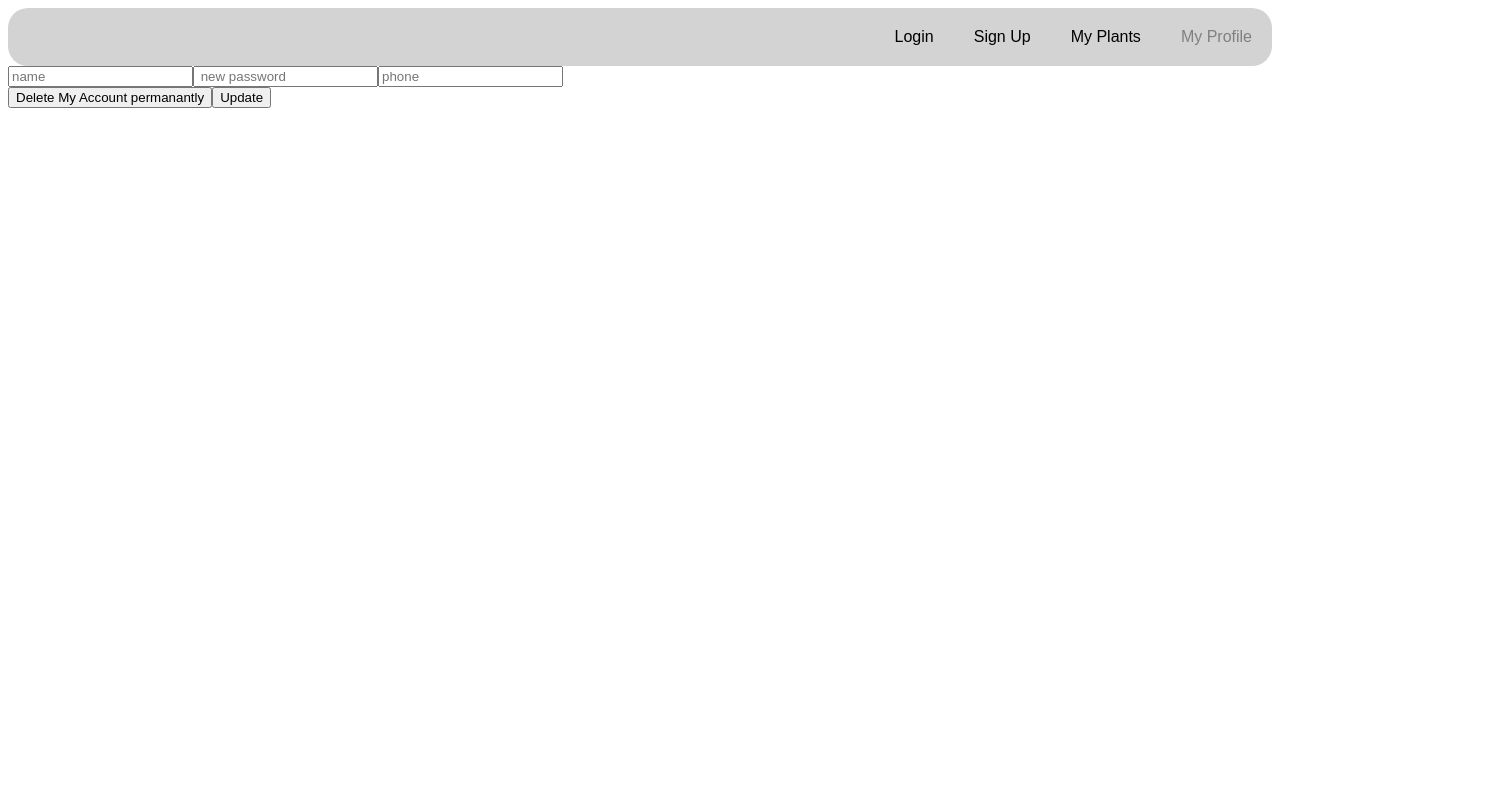
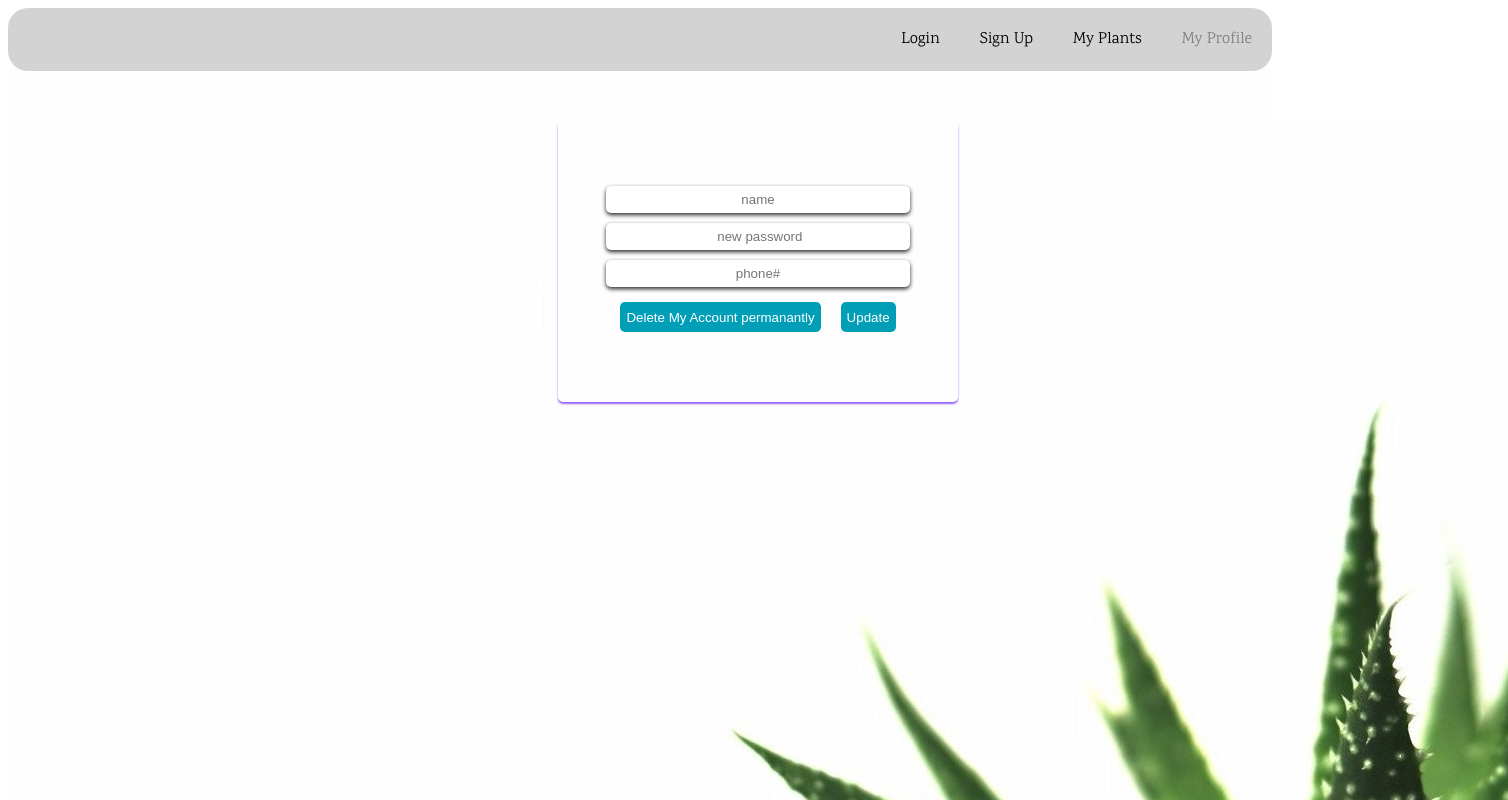
Before and after one commit to Water-My-Plants-BW/FE, a React (Create React App) app in the folder sprout/: page /profile in a window 1280 px wide. Shown: the top 800 px of the page, 1508 px wide, since content can reach past the window. Built offline with nearby package versions, Linux system fonts and the light colour scheme; no server answers; sample sign-in values are in the browser's storage.

Commit message:
styling + components in place + ready to deploy

```diff
--- a/sprout/public/index.html
+++ b/sprout/public/index.html
@@ -10,6 +10,8 @@
       content="Web site created using create-react-app"
     />
     <link rel="apple-touch-icon" href="%PUBLIC_URL%/logo192.png" />
+    <link rel="stylesheet" href="https://fonts.googleapis.com/css?family=Karma">
+    <link rel="stylesheet" href="https://cdnjs.cloudflare.com/ajax/libs/font-awesome/4.7.0/css/font-awesome.min.css">
     <!--
       manifest.json provides metadata used when your web app is installed on a
       user's mobile device or desktop. See https://developers.google.com/web/fundamentals/web-app-manifest/
--- a/sprout/src/App.js
+++ b/sprout/src/App.js
@@ -7,7 +7,7 @@ import PlantPage from './components/PlantPage';
 import Signup from './components/Signup';
 import User from './components/User';
 import NavBar from './components/Navbar';
-import Background from './images/plantimg.jpg';
+import Background from './img/user.jpg';
 
 function App() {
   return (
@@ -25,11 +25,16 @@ function App() {
     </AppWrapper>
   );
 }
-
+// font-family: 'Gotham SSm A', 'Gotham SSm B', sans-serif;
 const AppWrapper = styled.div`
+background-image: url(${Background});
+background-repeat: repeat;
+background-position: center;
 width: 100%;
+height: 1000px;
 margin: 0;
-font-family: 'Gotham SSm A', 'Gotham SSm B', sans-serif;
+outline: none;
+font-family: "Karma", sans-serif ;
 
 `
 export default App;
--- a/sprout/src/components/PlantList.js
+++ b/sprout/src/components/PlantList.js
@@ -1,5 +1,6 @@
 import React, { useState, useEffect } from "react";
 import styled from "styled-components";
+import { useHistory } from 'react-router-dom';
 import { axiosWithAuth } from "../utils/axiosWithAuth";
 import * as yup from "yup";
 import Input from "./Input";
@@ -19,6 +20,7 @@ const PlantList = ({ plants, updatePlants }) => {
   const [newPlant, setNewPlant] = useState(initialPlant);
   const [errors, setErrors] = useState({...initialPlant})
   const [buttonDisabled, setButtonDisabled] = useState(true);
+  const history = useHistory()
   let id = localStorage.getItem('userId')
 
    //Schema for validation
@@ -78,6 +80,7 @@ const PlantList = ({ plants, updatePlants }) => {
       axiosWithAuth().get(`https://lambda-sprout.herokuapp.com/users/${id}/plants`)
       .then(response => {
         updatePlants(response.data)
+        setEditing(false)
       })
       .catch(error => console.log(error))
     })
@@ -106,39 +109,42 @@ const PlantList = ({ plants, updatePlants }) => {
     event.preventDefault();
     axiosWithAuth().post(`https://lambda-sprout.herokuapp.com/users/${id}/plants`, newPlant)
     .then(response => {
-      updatePlants(response.data)
+      const updatedPlants = [...plants, response.data]
+      updatePlants(updatedPlants)
       setNewPlant(initialPlant);
     })
     .catch(error => console.log(error))
   }
-
+  console.log(plants)
   return (
     <div>
+      <ListWrapper>
       <h1 className="plantsdisplay">Your Plants</h1>
       <ul>
-        {plants.map(plant => (
+      {plants.length < 1 ? (<div>LOADING</div>) : (plants.map(plant => (
           <li key={plant.id} onClick={() => editPlant(plant)}>
             <span>
               <span className="delete" onClick={e => {
-                    e.stopPropagation();
+                    // e.stopPropagation();
                     deletePlant(plant)
                   }
                 }>
                   x
               </span>{" "}
-              {plant.id}
+              {plant.nickname}
             </span>
           </li>
-        ))}
+      )))}
       </ul>
+
       {editing && (
-        <form onSubmit={saveEdit}>
+        <form className="editform" onSubmit={saveEdit}>
           <legend>edit plant</legend>
           <label>
             plant nickname:
             <input
               onChange={e =>
-                setPlantToEdit({ ...plantToEdit, plant: e.target.value })
+                setPlantToEdit({ ...plantToEdit, nickname: e.target.value })
               }
               value={plantToEdit.nickname}
             />
@@ -171,8 +177,10 @@ const PlantList = ({ plants, updatePlants }) => {
             <button type="submit">save</button>
             <button onClick={() => setEditing(false)}>cancel</button>
           </div>
+
         </form>
       )}
+      </ListWrapper>
 
       <form onSubmit={submitNewPlant}>
       <AddWrapper>
@@ -192,23 +200,46 @@ const PlantList = ({ plants, updatePlants }) => {
   );
 };
 
+const ListWrapper = styled.div`
+
+   width: 100%;
+   height: 250px;
+   display: flex;
+   font-family: 'Gotham SSm A', 'Gotham SSm B', sans-serif;
+   justify-content: center;
+   border-radius: 10px;
+   font-family: "Karma", sans-serif;
+   @media(max-width: 600px){
+    width: 100%;
+}
+h1{
+  margin-top: 50px;
+}
+
+`;
+
 const AddWrapper = styled.div`
    width: 100%;
-   height: 500px;
+   height: 100%;
    display: flex;
    font-family: 'Gotham SSm A', 'Gotham SSm B', sans-serif;
    justify-content: center;
    align-items: center;
-
-
+   border-radius: 10px;
+   font-family: "Karma", sans-serif;
+   @media(max-width: 600px){
+    width: 100%;
+}
    .innerWrapper{
     width: 40%;
-    margin-top: 2rem;
+    margin-bottom: 40px;
     padding: 4rem;
     background: gray;
     color: lightgray;
     box-sizing: border-box;
-
+    @media(max-width: 800px){
+     width: 100%;
+  }
    }
 
    .input{
@@ -222,6 +253,9 @@ const AddWrapper = styled.div`
      outline: none;
      line-height: normal;
      box-shadow: none;
+     @media(max-width: 800px){
+      width: 100%;
+  }
      :focus{
        border-bottom: 1px solid cyan;
      }
--- a/sprout/src/components/Signup.js
+++ b/sprout/src/components/Signup.js
@@ -2,6 +2,7 @@ import React, { useState, useEffect } from "react";
 import * as yup from "yup";
 import axios from 'axios';
 import { Button } from 'reactstrap';
+import Navbar from './Navbar'
 
 const signUpSchema = yup.object().shape({
   username: yup.string().min(6,"minimum of 6 characters required").required("Username is a required field"),
--- a/sprout/src/components/User.js
+++ b/sprout/src/components/User.js
@@ -1,46 +1,53 @@
 import React from "react";
 import axios from "axios";
+import styled from "styled-components";
 import { withRouter } from "react-router-dom";
+import img from "../img/user.jpg"
+
 class User extends React.Component {
   constructor(props) {
     super(props);
     this.state = {
       username: "",
-      id: "",
-      phone: "",
+      phoneNumber: "",
       password: "",
     };
   }
   componentDidMount() {
-    let id = localStorage.getItem(`id`);
-    const url = `https://lambda-sprout.herokuapp.com/api/user/${id}`;
+    let id = localStorage.getItem(`userId`);
+    const url = `https://lambda-sprout.herokuapp.com/api/users/${id}`;
     this.setState({ id: id });
+
       // The try statement lets you test a block of code for errors. The catch statement lets you handle the error.
       try {
         axios
             .get(url, { headers: { Authorization: localStorage.getItem("token") } })
             .then(res => {
-                this.setState({ username: res.data.username,  phone: res.data.phone})
+                this.setState({ username: res.data.username,  phoneNumber: res.data.phoneNumber})
             })
     } catch (err) {
         console.log(err);
     }
 }
-  handleInput = (event) => {
+
+  handleInput = event => {
     event.preventDefault();
     this.setState({ [event.target.name]: event.target.value });
   };
+
   updateInfo = (data, id) => {
     data = {
       username: this.state.username,
       password: this.state.password,
-      phone: this.state.phone,
+      phoneNumber: this.state.phoneNumber,
     };
-    id = localStorage.getItem(`id`);
+    id = localStorage.getItem(`userId`);
     console.log(id);
     const url =
-      `https://lambda-sprout.herokuapp.com//api/user/${id}` ||
-              `http://localhost:3000/api/user/${id}`;
+      `https://lambda-sprout.herokuapp.com//api/users/${id}` ||
+
+              `http://localhost:3000/api/users/${id}`;
+
       // The try statement lets you test a block of code for errors. The catch statement lets you handle the error. The throw statement lets you create custom errors.
       try{
       axios
@@ -51,22 +58,24 @@ class User extends React.Component {
           console.log(res);
           this.setState({
             username: res.data.username,
-            phone: res.data.phone,
+            phoneNumber: res.data.phoneNumber,
             password: res.data.password,
           });
           alert("Your Update Submitted Successfully");
-          console.log(res.data.phone);
-          this.props.history.push("/myplants");
+          console.log(res.data.phoneNumber);
+          this.props.history.push("/plants");
         });
     } catch (err) {
       console.log(err);
     }
   };
+
   deleteMyAccount = (id) => {
-    id = localStorage.getItem(`id`);
+    id = localStorage.getItem(`userId`);
     const url =
-    `https://lambda-sprout.herokuapp.com/api/user/${id}` ||
+    `https://lambda-sprout.herokuapp.com/api/users/${id}` ||
       `http://localhost:3000/api/users/${id}`;
+
     alert("Your Account Will be deleted permanantly");
     try {
       axios.delete(url).then((res) => {
@@ -81,44 +90,94 @@ class User extends React.Component {
       console.log(err);
     }
   };
+
   render() {
     return (
-          <div className="loginform">
-            <form onSubmit={this.updateInfo}>
+      <Wrapper>
+      <UserBar>
+        <div className ='loginform'>
+          <form onSubmit= {this.updateInfo}>
               <input
-                className="input"
+                  className='input'
                   onChange={this.handleInput}
                   placeholder="name"
                   value={this.state.username}
                   name="username"
               />
               <input
-                className="input"
-                type="password"
+                  className='input'
+                  type= 'password'
                   onChange={this.handleInput}
                   placeholder=" new password"
                   value={this.state.password}
                   name="password"
               />
               <input
-                className="input"
+                  className='input'
                   onChange={this.handleInput}
-                placeholder="phone"
-                value={this.state.phone}
+                  placeholder="phone#"
+                  value={this.state.phoneNumber}
                   name="phone"
               />
           </form>
+
           <div className="btn">
-              <button onClick={this.deleteMyAccount}>
-                {" "}
-                Delete My Account permanantly
-              </button>
-              <button className="updateBtn" onClick={this.updateInfo}>
-                Update
-              </button>
+              <button onClick={this.deleteMyAccount}> Delete My Account permanantly</button>
+              <button className="updateBtn" onClick={this.updateInfo}>Update</button>
           </div>
+
           </div>
-    );
+      </UserBar>
+  </Wrapper>
+)
 }
 }
+
 export default withRouter(User);
+
+
+const Wrapper =styled.div`
+        background-image: url(${img});
+        background-repeat: no-repeat;
+  background-attachment: fixed;
+  background-position: center;
+      width: 1500px;
+      height: 1000px;
+`
+const UserBar = styled.div`
+    box-shadow: 0px 2px 2px #9464FA;
+    text-align : center;
+    width: 400px;
+    border-radius: 5px;
+    padding-top: 60px;
+    padding-bottom: 60px;
+    margin: 50px auto;
+    .input{
+          margin: 5px;
+          height: 25px;
+          width : 300px;
+          border-radius: 5px;
+          border: none;
+          box-shadow: 0 2px 4px #272727;
+          text-align:center;
+          @media(max-width: 479px){
+              width: 250px;
+          }
+    }
+      button{
+        background-color: #009FB7;
+        border-radius: 5px;
+        color : white;
+        margin: 10px;
+        height: 30px;
+        border: none;
+      }
+      button:hover{
+          box-shadow: 0 2px 4px #272727;
+          transform: scaleX(1.025) scaleY(1.025);
+          cursor : pointer;
+          transition: all 0.2s;
+      }
+      }
+    }
+  `
```
Also changed, not shown: sprout/src/components/EditProfile.js (+29 -9 lines), sprout/src/images/plantimg.jpg (deleted), sprout/src/img/user.jpg (added). Lines whose indentation alone changed are shown as unchanged.
